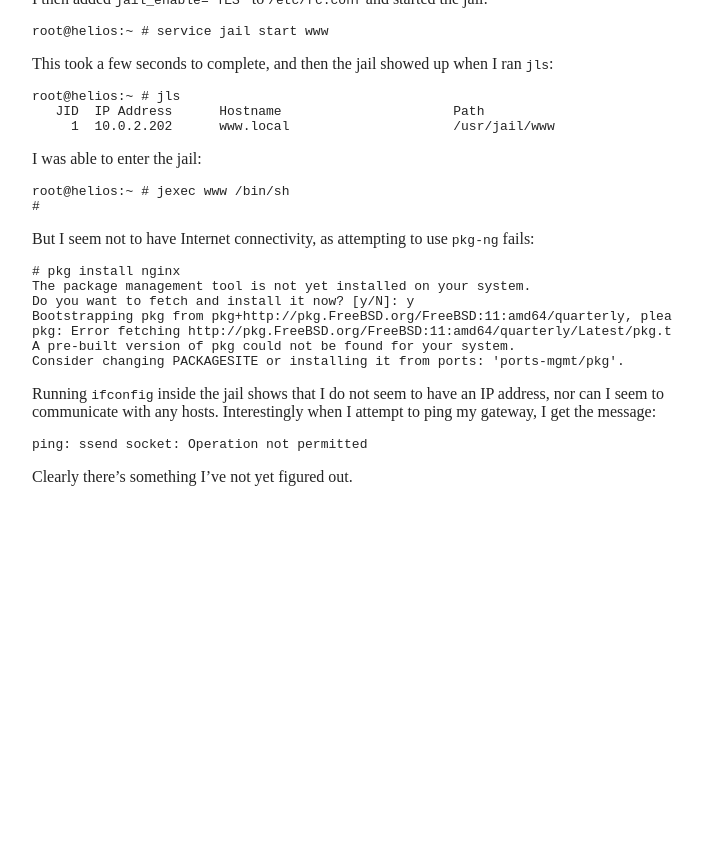
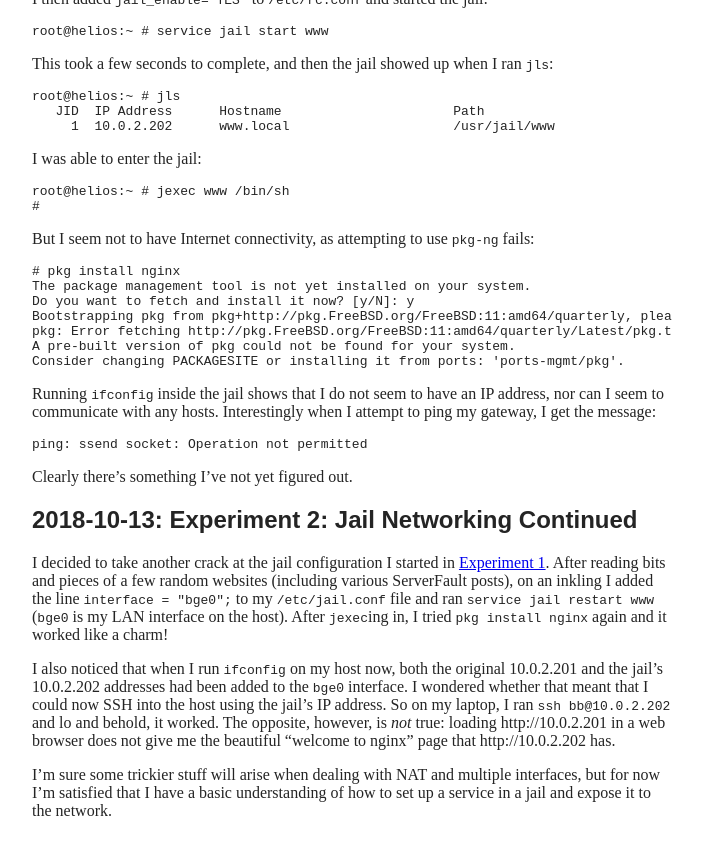
Before and after one commit to benburwell/benburwell.github.io, a Jekyll site: the page built from freebsd.md, in a window 1280 px wide and 900 px high, scrolled down 1743 px. Shown: the top 855 px of the window, without its empty margins (288-990 px from the left). Built offline with Jekyll 4.4.1, drawn with Linux system fonts in a browser that asks for light colours; before the commit the page ends 2309 px from its top, so only the background shows below that.

Commit message:
Add jail networking notes

````diff
--- a/freebsd.md
+++ b/freebsd.md
@@ -155,3 +155,24 @@ ping: ssend socket: Operation not permitted
 ```
 
 Clearly there's something I've not yet figured out.
+
+## 2018-10-13: Experiment 2: Jail Networking Continued
+
+I decided to take another crack at the jail configuration I started in
+[Experiment 1](#2018-09-20-experiment-1-jails). After reading bits and pieces of
+a few random websites (including various ServerFault posts), on an inkling I
+added the line `interface = "bge0";` to my `/etc/jail.conf` file and ran
+`service jail restart www` (`bge0` is my LAN interface on the host). After
+`jexec`ing in, I tried `pkg install nginx` again and it worked like a charm!
+
+I also noticed that when I run `ifconfig` on my host now, both the original
+10.0.2.201 and the jail's 10.0.2.202 addresses had been added to the `bge0`
+interface. I wondered whether that meant that I could now SSH into the host
+using the jail's IP address. So on my laptop, I ran `ssh bb@10.0.2.202` and lo
+and behold, it worked. The opposite, however, is _not_ true: loading
+http://10.0.2.201 in a web browser does not give me the beautiful "welcome to
+nginx" page that http://10.0.2.202 has.
+
+I'm sure some trickier stuff will arise when dealing with NAT and multiple
+interfaces, but for now I'm satisfied that I have a basic understanding of how
+to set up a service in a jail and expose it to the network.
````
